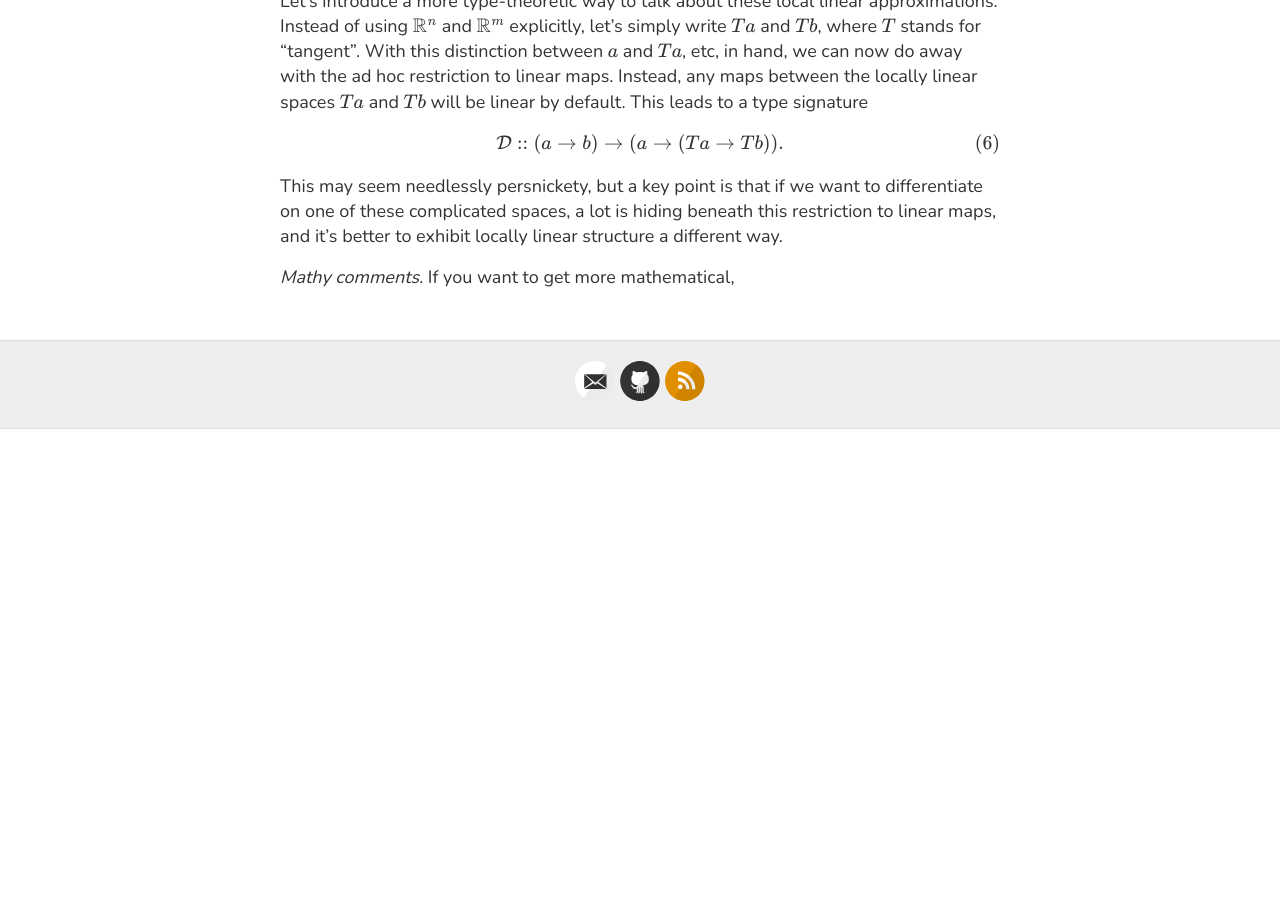
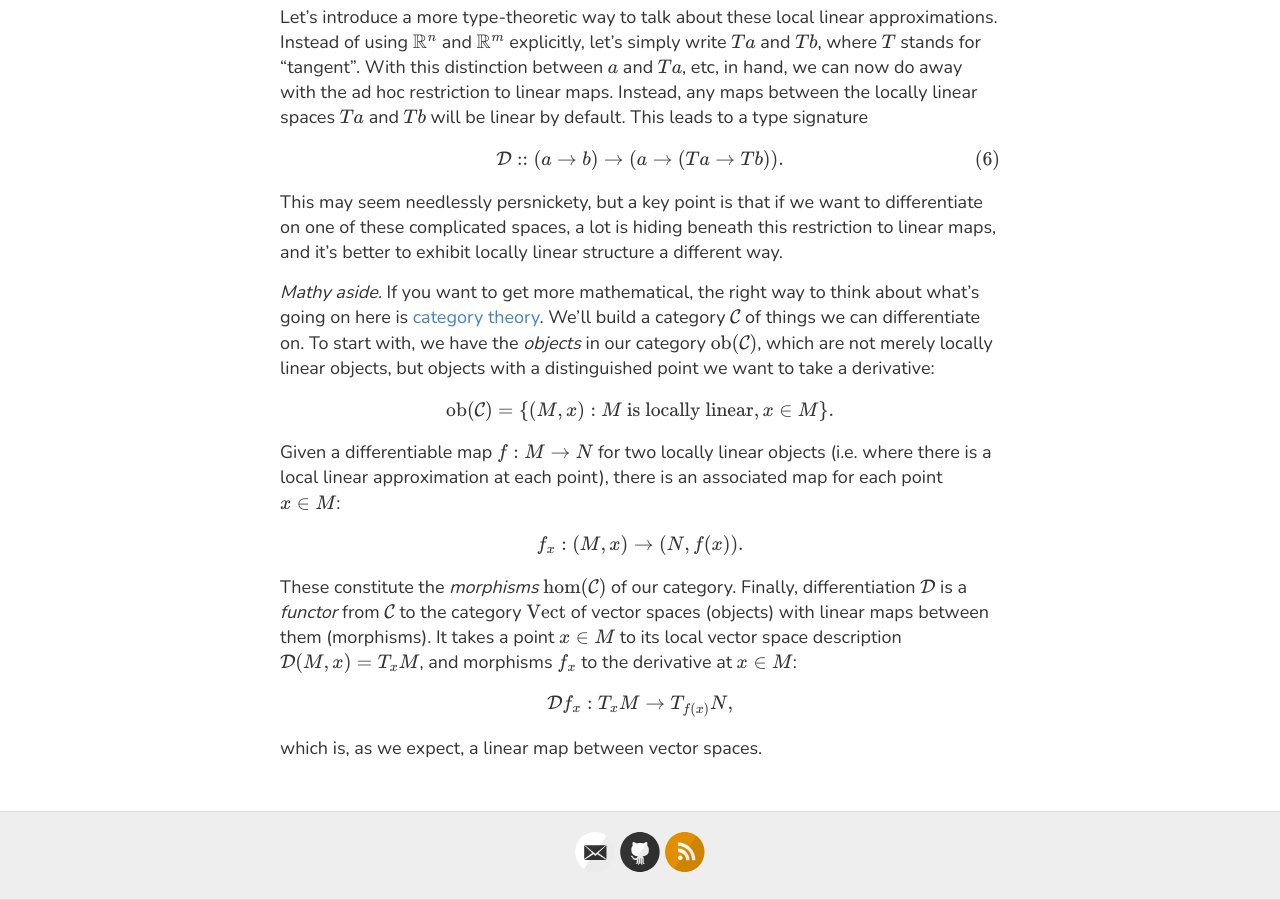
Before and after one commit to heptarch/heptarch.github.io, a Jekyll site: the page built from drafts/type-diff.md, in a window 1280 px wide and 900 px high, scrolled down 4286 px. Built offline with Jekyll 4.4.1, drawn with Linux system fonts in a browser that asks for light colours; our own code applies the rules of GitHub Pages for plain Markdown files; formulas are drawn with MathJax 3; a script that is not in the unit is left out; before the commit the page ends 4715 px from its top, so only the background shows below that; some of the changed text lies outside the part shown.

Commit message:
Add cat theory stuff to type-diff

```diff
--- a/drafts/type-diff.md
+++ b/drafts/type-diff.md
@@ -181,7 +181,7 @@ objects can appear here and be sensibly differentiated upon!
 ## Locally linear objects<a id="sec-4" name="sec-4"></a>
 
 I will call these more general objects *locally linear*, though in
-technical parlance they are *manifolds*. The basic structure is as
+technical parlance they are *differentiable manifolds*. The basic structure is as
 follows. If $a$ is locally linear, then at each point in $a$, there is
 a nearby region which resembles part of $\mathbb{R}^n$, for some fixed
 $n$ called the *dimension*. In particular, each nearby point gets
@@ -194,7 +194,7 @@ given to us by local linearity.
 
 <figure>
 <div style="text-align:center">
-<img src="/img/type-diff-4.png" width="500 px"/>
+<img src="/img/type-diff-4.png" width="530 px"/>
 <figcaption>
 <i>A map between locally linear objects.</i>
 </figcaption>
@@ -218,4 +218,37 @@ want to differentiate on one of these complicated spaces, a lot is
 hiding beneath this restriction to linear maps, and it's better to
 exhibit locally linear structure a different way.
 
-*Mathy comments.* If you want to get more mathematical,
+*Mathy aside.* If you want to get more mathematical, the right way
+to think about what's going on here is
+[category theory](https://math.stackexchange.com/questions/2857459/derivative-operator-as-a-functor).
+We'll build a category $\mathcal{C}$ of things we can differentiate
+on.
+To start with, we have the *objects* in our category
+$\text{ob}(\mathcal{C})$, which are not merely locally linear objects,
+but objects with a distinguished point we want to take a derivative:
+
+$$
+\text{ob}(\mathcal{C}) = \{(M, x) : M \text{ is locally linear}, x \in
+M\}.
+$$
+
+Given a differentiable map $f: M \to N$ for two locally linear objects
+(i.e. where there is a local linear approximation at each point), there is an
+associated map for each point $x \in M$:
+
+$$
+f_x: (M, x) \to (N, f(x)).
+$$
+
+These constitute the *morphisms* $\text{hom}(\mathcal{C})$ of our
+category. Finally, differentiation $\mathcal{D}$ is a *functor* from $\mathcal{C}$
+to the category $\text{Vect}$ of vector spaces (objects) with linear
+maps between them (morphisms). It takes a point $x \in M$ to its local
+vector space description $\mathcal{D}(M,x) = T_xM$, and morphisms $f_x$ to
+the derivative at $x \in M$:
+
+$$
+\mathcal{D} f_x : T_x M \to T_{f(x)} N,
+$$
+
+which is, as we expect, a linear map between vector spaces.
```
Also changed, not shown: 1 other file.
